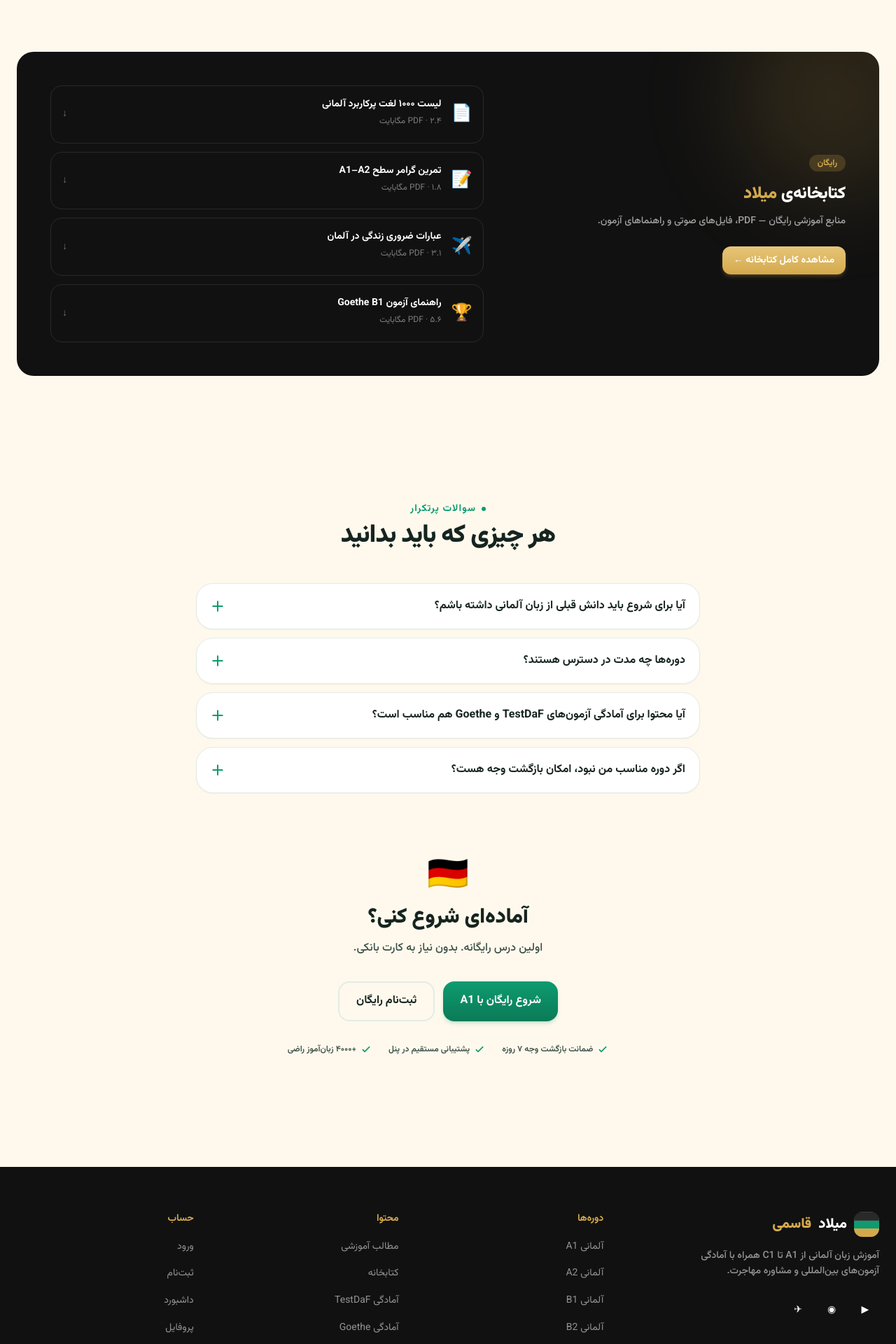
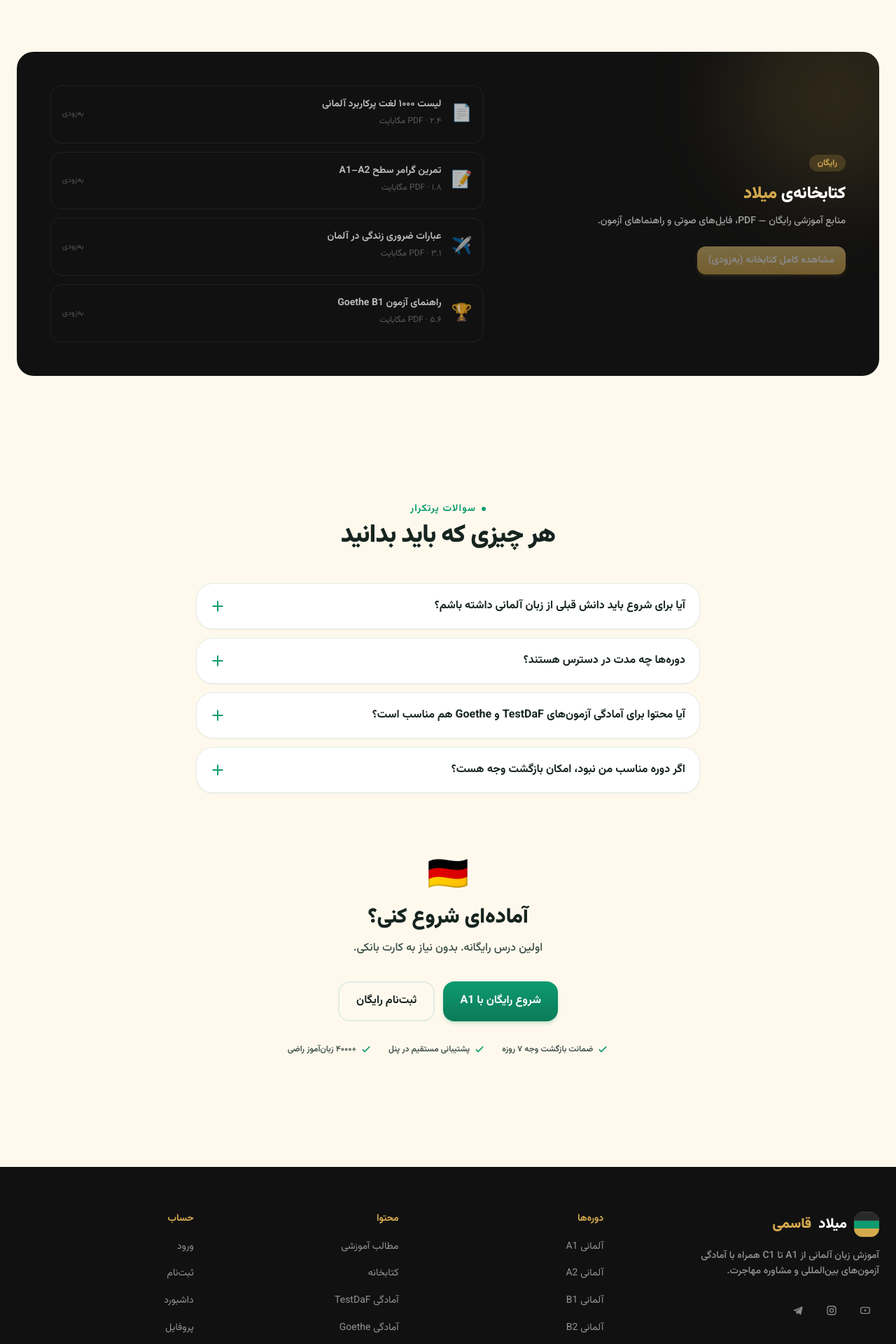
Before and after one commit to mgh13674195-bot/miladzaban-next, a Next.js app: page / in a window 1280 px wide. Shown: the part 4160-6080 px from the top of the page at 70% size. Built offline with nearby package versions, Linux system fonts and the light colour scheme.

Commit message:
fix: replace dead links with honest disabled states

```diff
--- a/src/app/login/page.tsx
+++ b/src/app/login/page.tsx
@@ -39,7 +39,7 @@ export default function LoginPage() {
                 <div>
                   <div className="flex items-center justify-between mb-2">
                     <label className="input-label !mb-0">رمز عبور</label>
-                    <a href="#" className="text-xs text-primary hover:underline">فراموش کردی؟</a>
+                    <span className="text-xs text-ink-soft/60 cursor-default" title="به‌زودی">فراموش کردی؟</span>
                   </div>
                   <input type="password" className="input" placeholder="••••••••" dir="ltr" />
                 </div>
--- a/src/app/page.tsx
+++ b/src/app/page.tsx
@@ -103,18 +103,25 @@ export default function HomePage() {
                     <span className="badge bg-gold/20 text-gold border-gold/30 mb-4">رایگان</span>
                     <h2 className="text-2xl font-black mb-3">کتابخانه‌ی <span className="text-gold">میلاد</span></h2>
                     <p className="text-white/60 mb-6 text-sm leading-relaxed">منابع آموزشی رایگان — PDF، فایل‌های صوتی و راهنماهای آزمون.</p>
-                    <Link href="#" className="btn-gold btn-sm">مشاهده کامل کتابخانه ←</Link>
+                    <button
+                      type="button"
+                      disabled
+                      title="به‌زودی"
+                      className="btn-gold btn-sm opacity-50 cursor-not-allowed"
+                    >
+                      مشاهده کامل کتابخانه (به‌زودی)
+                    </button>
                   </div>
                   <div className="space-y-3">
                     {libraryFiles.map((f) => (
-                      <a key={f.name} href="#" className="flex items-center gap-3.5 bg-white/6 border border-white/10 p-4 rounded-2xl hover:bg-white/12 hover:-translate-x-1 transition-all group">
+                      <div key={f.name} className="flex items-center gap-3.5 bg-white/6 border border-white/10 p-4 rounded-2xl opacity-70" title="به‌زودی">
                         <div className="text-2xl flex-shrink-0">{f.icon}</div>
                         <div className="flex-1 min-w-0">
                           <b className="block text-sm truncate">{f.name}</b>
                           <small className="text-white/45 text-xs">{f.size}</small>
                         </div>
-                        <span className="text-white/40 group-hover:text-white transition-colors text-sm">↓</span>
-                      </a>
+                        <span className="text-white/40 text-[11px] flex-shrink-0">به‌زودی</span>
+                      </div>
                     ))}
                   </div>
                 </div>
--- a/src/app/signup/page.tsx
+++ b/src/app/signup/page.tsx
@@ -51,8 +51,8 @@ export default function SignupPage() {
                 <div className="flex items-start gap-2">
                   <input type="checkbox" id="terms" className="w-4 h-4 accent-primary mt-0.5 flex-shrink-0" />
                   <label htmlFor="terms" className="text-xs text-ink-soft cursor-pointer leading-relaxed">
-                    با <a href="#" className="text-primary hover:underline">قوانین و مقررات</a> و{' '}
-                    <a href="#" className="text-primary hover:underline">حریم خصوصی</a> موافقم.
+                    با <span className="text-ink-soft/70 cursor-default" title="به‌زودی">قوانین و مقررات</span> و{' '}
+                    <span className="text-ink-soft/70 cursor-default" title="به‌زودی">حریم خصوصی</span> موافقم.
                   </label>
                 </div>
 
--- a/src/components/layout/Footer.tsx
+++ b/src/components/layout/Footer.tsx
@@ -23,9 +23,36 @@ const cols = {
 }
 
 const socials = [
-  { label: 'یوتیوب', icon: '▶', href: '#' },
-  { label: 'اینستاگرام', icon: '◉', href: '#' },
-  { label: 'تلگرام', icon: '✈', href: '#' },
+  {
+    label: 'یوتیوب',
+    ariaLabel: 'YouTube',
+    icon: (
+      <svg className="w-4 h-4" viewBox="0 0 24 24" fill="none" stroke="currentColor" strokeWidth={2}>
+        <rect x="2.5" y="5.5" width="19" height="13" rx="4" />
+        <path d="M10.5 9.5l5 2.5-5 2.5v-5z" fill="currentColor" stroke="none" />
+      </svg>
+    ),
+  },
+  {
+    label: 'اینستاگرام',
+    ariaLabel: 'Instagram',
+    icon: (
+      <svg className="w-4 h-4" viewBox="0 0 24 24" fill="none" stroke="currentColor" strokeWidth={2}>
+        <rect x="3" y="3" width="18" height="18" rx="5" />
+        <circle cx="12" cy="12" r="4" />
+        <circle cx="17.2" cy="6.8" r="1.1" fill="currentColor" stroke="none" />
+      </svg>
+    ),
+  },
+  {
+    label: 'تلگرام',
+    ariaLabel: 'Telegram',
+    icon: (
+      <svg className="w-4 h-4" viewBox="0 0 24 24" fill="currentColor" stroke="none">
+        <path d="M21.5 3.5L2.7 11.1c-1 .4-1 1 .1 1.3l4.6 1.4 1.8 5.6c.2.6.4.7.9.4l2.6-2 4.6 3.4c.6.4 1.1.2 1.3-.5l3.2-15.1c.2-.9-.4-1.3-1.3-.9zM8.7 14.3l-2.1-.7L17 6.5c.2-.1.4 0 .2.2L9.5 13c-.2.2-.4.5-.5 1z" />
+      </svg>
+    ),
+  },
 ]
 
 export default function Footer() {
@@ -49,14 +76,15 @@ export default function Footer() {
             </p>
             <div className="flex gap-2">
               {socials.map((s) => (
-                <a
+                <span
                   key={s.label}
-                  href={s.href}
-                  aria-label={s.label}
-                  className="w-10 h-10 rounded-xl bg-white/8 grid place-items-center text-sm hover:bg-primary hover:-translate-y-0.5 transition-all"
+                  role="img"
+                  aria-label={`${s.ariaLabel} (به‌زودی)`}
+                  title="به‌زودی"
+                  className="w-10 h-10 rounded-xl bg-white/8 grid place-items-center text-white/50 cursor-default"
                 >
                   {s.icon}
-                </a>
+                </span>
               ))}
             </div>
           </div>
@@ -81,8 +109,8 @@ export default function Footer() {
         <div className="border-t border-white/10 pt-6 flex flex-col sm:flex-row items-center justify-between gap-3 text-white/40 text-xs">
           <span>© ۱۴۰۳ میلاد قاسمی. تمامی حقوق محفوظ است.</span>
           <div className="flex gap-5">
-            <a href="#" className="hover:text-white transition-colors">حریم خصوصی</a>
-            <a href="#" className="hover:text-white transition-colors">قوانین استفاده</a>
+            <span className="cursor-default" title="به‌زودی">حریم خصوصی</span>
+            <span className="cursor-default" title="به‌زودی">قوانین استفاده</span>
           </div>
         </div>
       </div>
```
